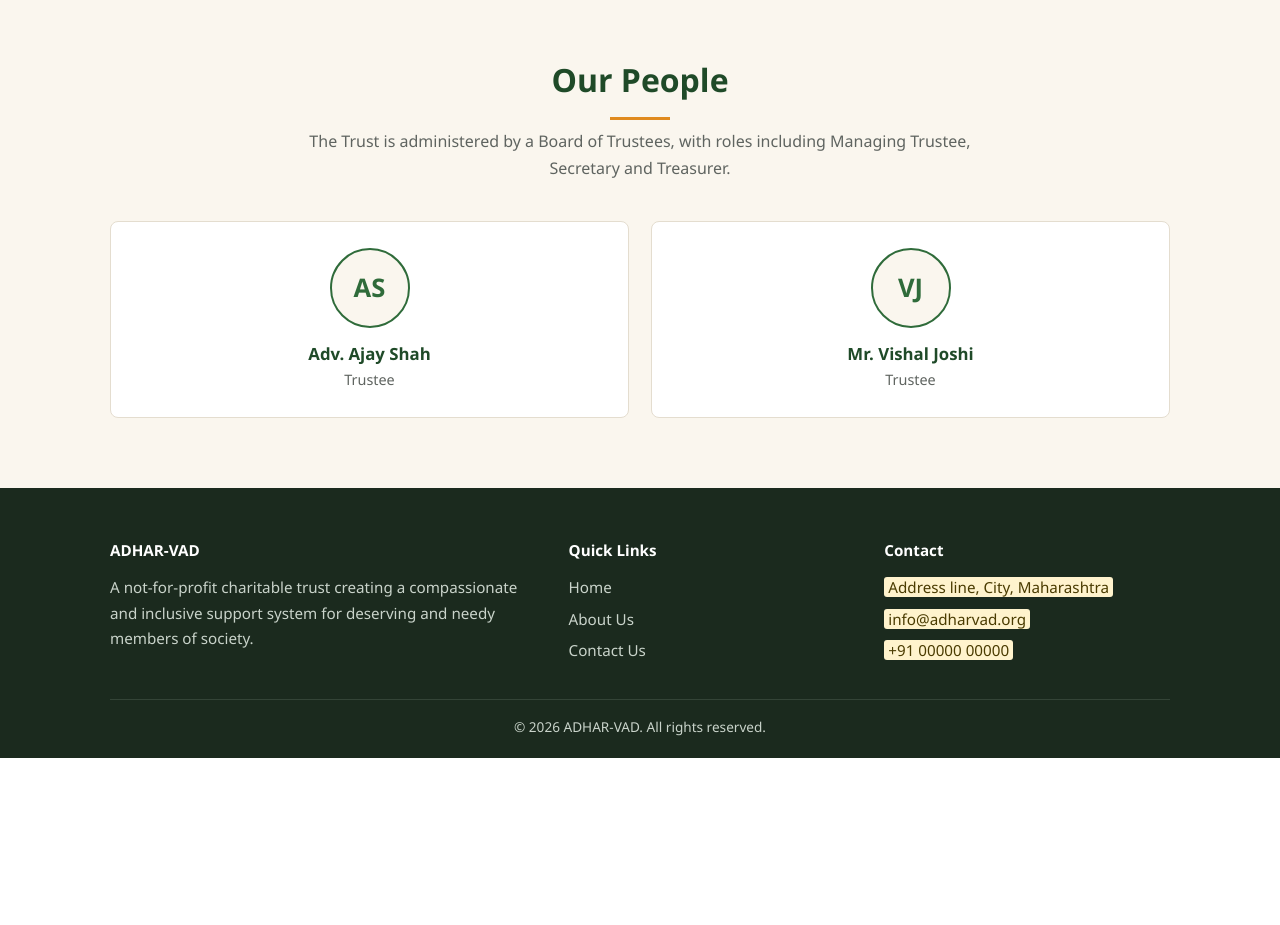
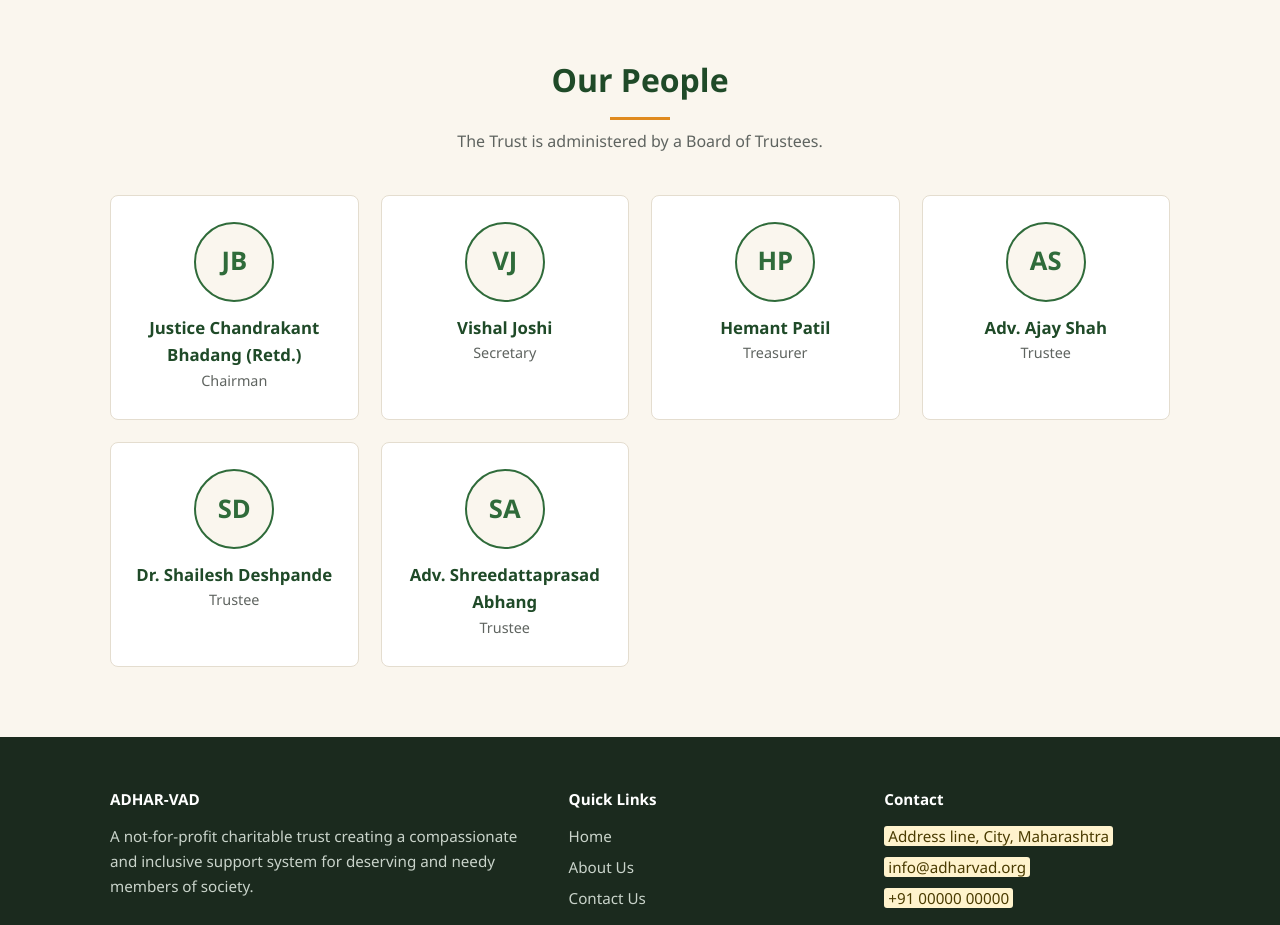
Before and after one commit to 17sourabh/aadharvad, a plain HTML site: page about.html in a window 1280 px wide. Shown: the part 4300-5225 px from the top of the page. Before the commit the page ends 5058 px from the top, so only its background shows below. Drawn offline with Linux system fonts and the light colour scheme.

Commit message:
Update Our People with current Board of Trustees
Claude-Session: https://claude.ai/code/session_01Vp7tfsnkTndjDDuKLrDU3J

```diff
--- a/about.html
+++ b/about.html
@@ -163,11 +163,15 @@
     <div class="container">
       <div class="section-title">
         <h2>Our People</h2>
-        <p>The Trust is administered by a Board of Trustees, with roles including Managing Trustee, Secretary and Treasurer.</p>
+        <p>The Trust is administered by a Board of Trustees.</p>
       </div>
       <div class="people">
+        <div class="person"><div class="avatar">JB</div><h3>Justice Chandrakant Bhadang (Retd.)</h3><p>Chairman</p></div>
+        <div class="person"><div class="avatar">VJ</div><h3>Vishal Joshi</h3><p>Secretary</p></div>
+        <div class="person"><div class="avatar">HP</div><h3>Hemant Patil</h3><p>Treasurer</p></div>
         <div class="person"><div class="avatar">AS</div><h3>Adv. Ajay Shah</h3><p>Trustee</p></div>
-        <div class="person"><div class="avatar">VJ</div><h3>Mr. Vishal Joshi</h3><p>Trustee</p></div>
+        <div class="person"><div class="avatar">SD</div><h3>Dr. Shailesh Deshpande</h3><p>Trustee</p></div>
+        <div class="person"><div class="avatar">SA</div><h3>Adv. Shreedattaprasad Abhang</h3><p>Trustee</p></div>
       </div>
     </div>
   </section>
```
